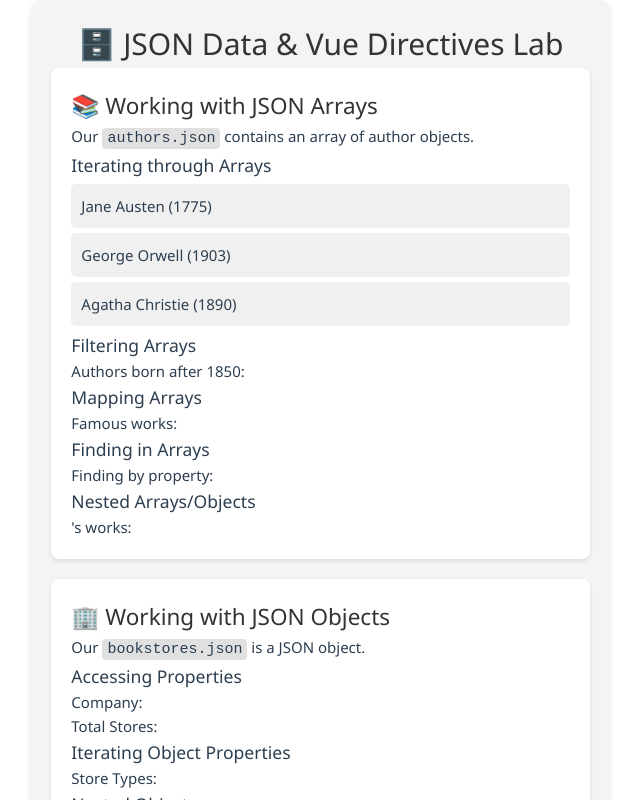
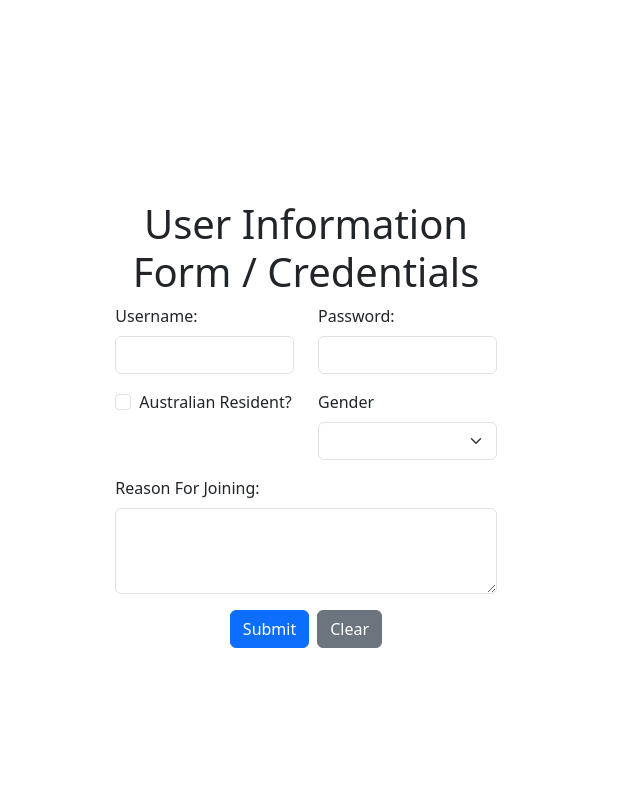
Before and after one commit to HanzheZhang666/FIT5032-week1-week2, a Vue app: page / in a window 1280 px wide. Shown: the top 800 px of the page, without its empty margins (30-670 px from the left). Built offline with nearby package versions, Linux system fonts and the light colour scheme.

Commit message:
week3-final code

```diff
--- a/src/App.vue
+++ b/src/App.vue
@@ -1,9 +1,10 @@
 <script setup>
-import JSON from './components/JSON.vue';
+import UserForm from './components/UserForm.vue'
 </script>
 
 <template>
-  <JSON></JSON>
+  <!-- JSON></JSON -->
+  <UserForm />
 </template>
 
 <style scoped>
--- /dev/null
+++ b/src/components/UserForm.vue
@@ -0,0 +1,124 @@
+<template>
+  <div class="container mt-5">
+    <div class="row">
+      <div class="col-md-8 offset-md-2">
+        <h1 class="text-center">User Information Form / Credentials</h1>
+        <form @submit.prevent="submitForm">
+          <div class="row mb-3">
+            <div class="col-sm-6">
+              <label for="username" class="form-label">Username:</label>
+              <input type="text" id="username" class="form-control" v-model="formData.username" />
+            </div>
+            <div class="col-sm-6">
+              <label for="password" class="form-label">Password:</label>
+              <input
+                type="password"
+                id="password"
+                class="form-control"
+                v-model="formData.password"
+              />
+            </div>
+          </div>
+          <div class="row mb-3">
+            <div class="col-6">
+              <div class="form-check">
+                <input
+                  type="checkbox"
+                  class="form-check-input"
+                  id="isAustralian"
+                  v-model="formData.isAustralian"
+                />
+                <label class="form-check-label" for="isAustralian">Australian Resident?</label>
+              </div>
+            </div>
+            <div class="col-6">
+              <label for="gender" class="form-label">Gender</label>
+              <select class="form-select" id="gender" v-model="formData.gender">
+                <option value="female">Female</option>
+                <option value="male">Male</option>
+                <option value="other">Other</option>
+              </select>
+            </div>
+          </div>
+          <div class="mb-3">
+            <label for="reason" class="form-label">Reason For Joining:</label>
+            <textarea
+              id="reason"
+              rows="3"
+              class="form-control"
+              v-model="formData.reason"
+            ></textarea>
+          </div>
+          <div class="text-center">
+            <button type="submit" class="btn btn-primary me-2">Submit</button>
+            <button type="button" class="btn btn-secondary" @click="clearForm">Clear</button>
+          </div>
+        </form>
+      </div>
+    </div>
+  </div>
+
+  <div class="row mt-5" v-if="submittedCards.length">
+    <div class="d-flex flex-wrap justify-content-start">
+      <div
+        v-for="(card, index) in submittedCards"
+        :key="index"
+        class="card m-2"
+        style="width: 18rem"
+      >
+        <div class="card-header">User Information</div>
+        <ul class="list-group list-group-flush">
+          <li class="list-group-item">Username: {{ card.username }}</li>
+          <li class="list-group-item">Password: {{ card.password }}</li>
+          <li class="list-group-item">
+            Australian Resident: {{ card.isAustralian ? 'Yes' : 'No' }}
+          </li>
+          <li class="list-group-item">Gender: {{ card.gender }}</li>
+          <li class="list-group-item">Reason: {{ card.reason }}</li>
+        </ul>
+      </div>
+    </div>
+  </div>
+</template>
+
+<script setup>
+// Our logic will go here
+import { ref } from 'vue'
+
+const formData = ref({
+  username: '',
+  password: '',
+  isAustralian: false,
+  reason: '',
+  gender: ''
+})
+
+const submittedCards = ref([])
+
+const submitForm = () => {
+  submittedCards.value.push({
+    ...formData.value
+  })
+}
+
+const clearForm = () => {
+  formData.value = {}
+}
+</script>
+
+<style scoped>
+.card {
+  border: 1px solid #ccc;
+  border-radius: 10px;
+  box-shadow: 0 2px 4px rgba(0, 0, 0, 0.1);
+}
+.card-header {
+  background-color: #275fda;
+  color: white;
+  padding: 10px;
+  border-radius: 10px 10px 0 0;
+}
+.list-group-item {
+  padding: 10px;
+}
+</style>
--- a/src/main.js
+++ b/src/main.js
@@ -1,5 +1,6 @@
 import './assets/main.css'
-
+//import './style.css'
+import 'bootstrap/dist/css/bootstrap.min.css'
 import { createApp } from 'vue'
 import App from './App.vue'
 
--- a/src/style.css
+++ b/src/style.css
@@ -14,10 +14,10 @@
 #password:focus,
 #isAustralian:focus,
 #reason:focus {
-    border-color: #FF6347; /* More obvious border color change (Tomato) */
-    background-color: #FFEBE8; /* Light background color change */
+  border-color: #ff6347; /* More obvious border color change (Tomato) */
+  background-color: #ffebe8; /* Light background color change */
 }
 /* Attribute selectors */
-select[id="gender"] {
+select[id='gender'] {
   background-color: #d3d3d3; /* Default background color set to gray */
 }
```
Also changed, not shown: src/components/Form.vue (deleted, +0 -107 lines). Lines whose indentation alone changed are shown as unchanged.
